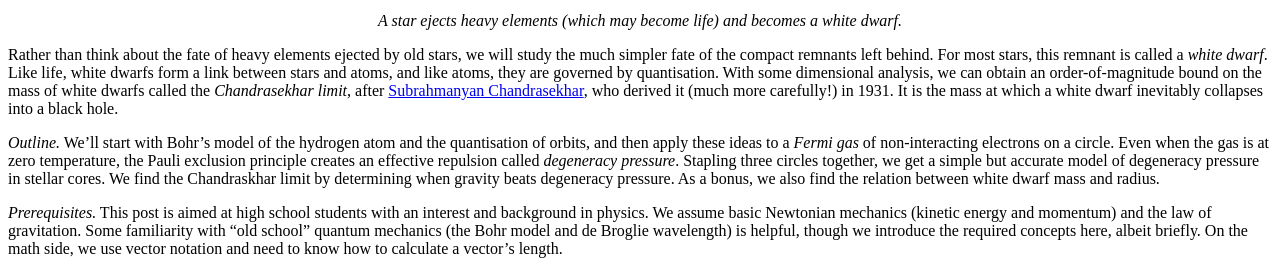
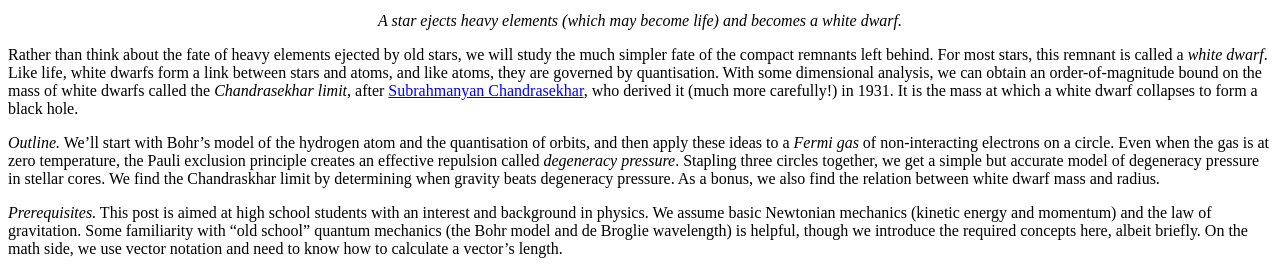
Before and after one commit to hapax/hapax.github.io, a Jekyll site: the page built from assets/chandra.md, in a window 1280 px wide and 900 px high, scrolled down 1267 px. Shown: the part 178-452 px from the top of the window. Built offline with Jekyll 4.4.1, drawn with Linux system fonts in a browser that asks for light colours; our own code applies the rules of GitHub Pages for plain Markdown files; formulas are drawn with MathJax 3; a script that is not in the unit is left out.

Commit message:
Update chandra.md

```diff
--- a/assets/chandra.md
+++ b/assets/chandra.md
@@ -67,7 +67,7 @@ With some dimensional analysis, we can obtain an order-of-magnitude
 bound on the mass of white dwarfs called the *Chandrasekhar limit*, after
 [Subrahmanyan Chandrasekhar](https://en.wikipedia.org/wiki/Subrahmanyan_Chandrasekhar),
 who derived it (much more carefully!) in 1931.
-It is the mass at which a white dwarf inevitably collapses into a
+It is the mass at which a white dwarf collapses to form a
 black hole.
 
 *Outline.* We'll start with Bohr's model of the hydrogen atom and the
```
